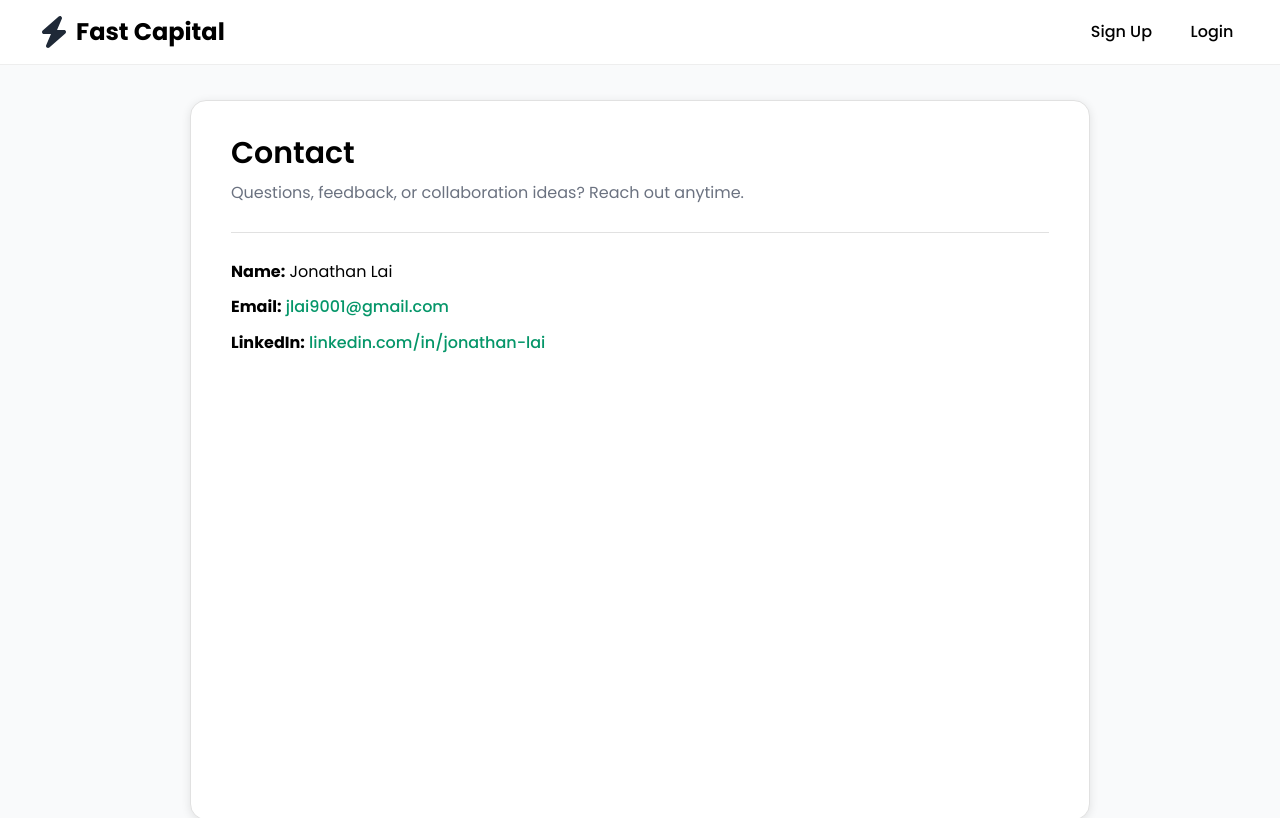
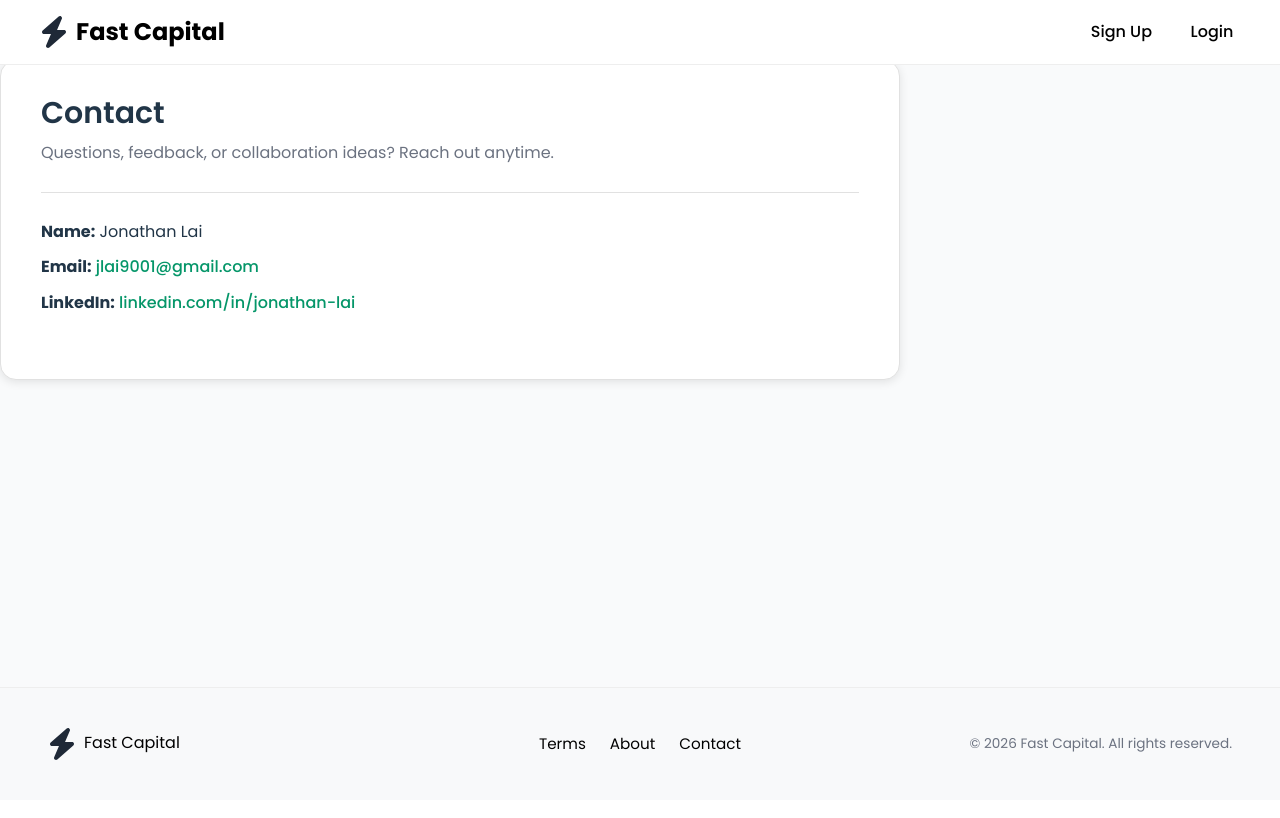
Before and after one commit to jlai9001/FastCapital, a React (Vite) app in the folder client/: page /contact in a window 1280 px wide. Shown: the top 818 px of the page. Built offline with nearby package versions, Linux system fonts and the light colour scheme; no server answers.

Commit message:
contact page fix

```diff
--- a/client/src/pages/contact.css
+++ b/client/src/pages/contact.css
@@ -1,12 +1,22 @@
 /* Contact page wrapper */
 .contact-page {
-  min-height: 100vh;
+.contact-page {
+  /* Let App shell control footer placement */
   padding: 40px 16px;
   background-color: var(--page_background_color);
+
   display: flex;
   justify-content: center;
+
+  /* ✅ prevents the card from stretching tall */
+  align-items: flex-start;
+
+  width: 100%;
+
   font-family: var(--button_font), system-ui, Helvetica, Arial, sans-serif;
   color: var(--primary_text_color);
+}
+
 }
 
 /* Main card */
```
